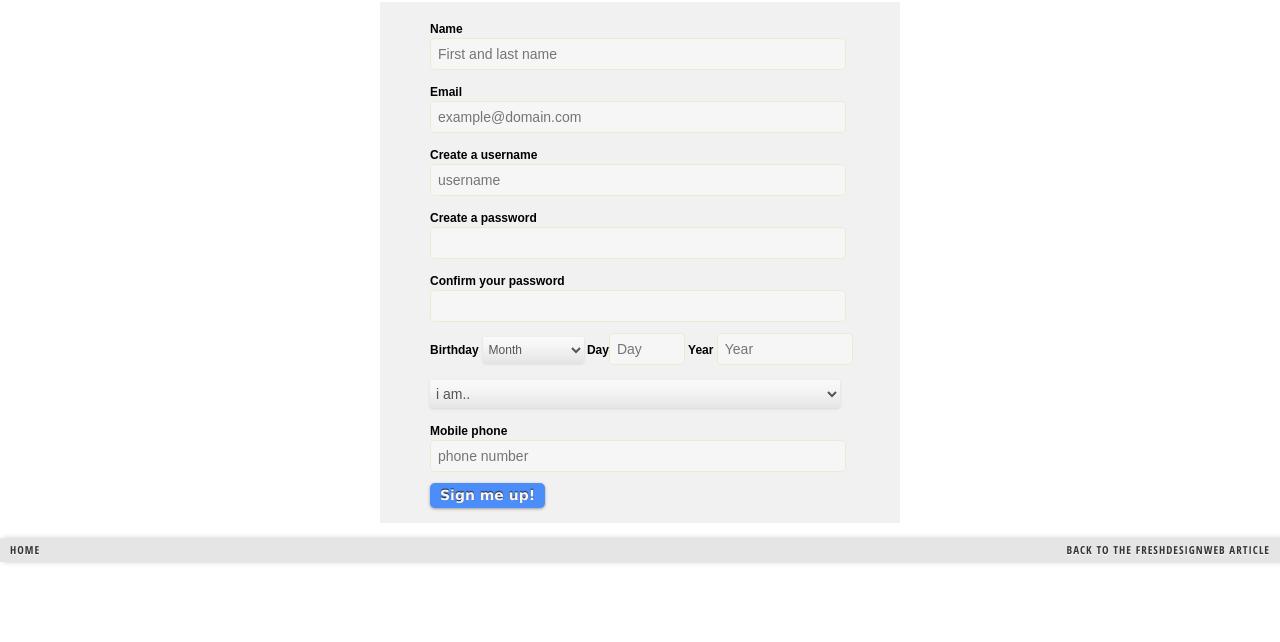
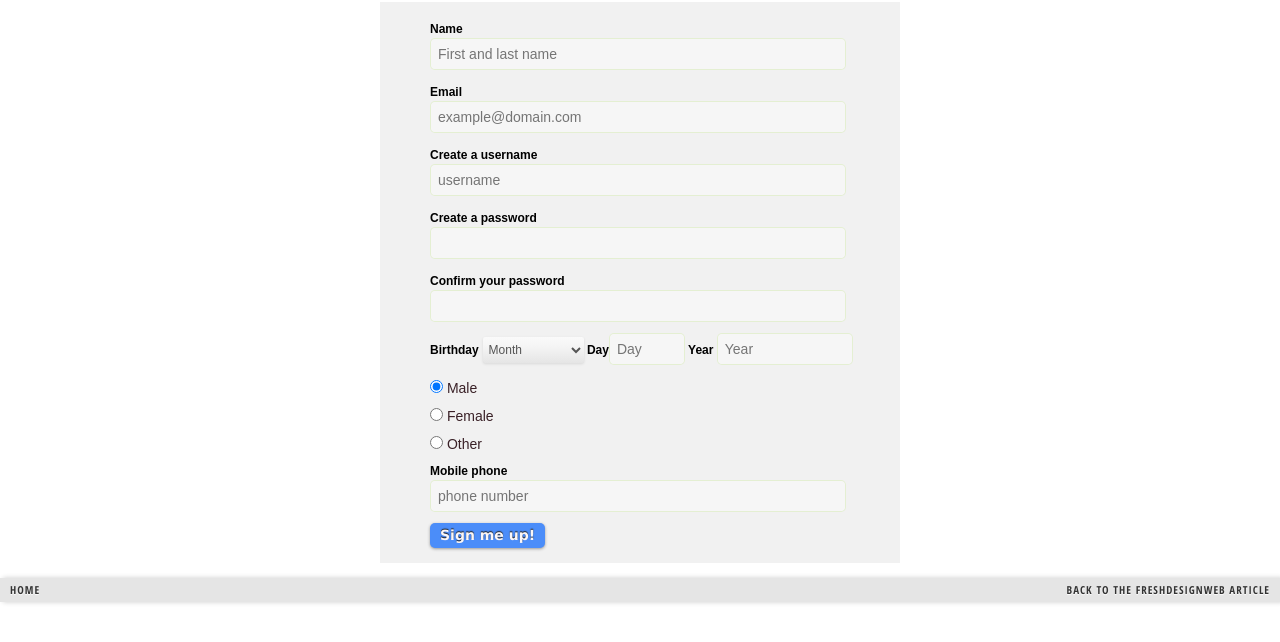
Before and after one commit to manujigena/primerRepositor, a plain HTML site: page index.html in a window 1280 px wide. Shown: the part 142-784 px from the top of the page. Drawn offline with Linux system fonts and the light colour scheme.

Commit message:
Agregado de RadioButton para seleccion de sexo

```diff
--- a/index.html
+++ b/index.html
@@ -56,12 +56,15 @@
                 <label>Year <input class="birthyear" maxlength="4" name="BirthYear" placeholder="Year" required=""></label>
               </fieldset>
 
-            <select class="select-style gender" name="gender">
+            <!--<select class="select-style gender" name="gender">
             <option value="select">i am..</option>
             <option value="m">Male</option>
             <option value="f">Female</option>
             <option value="others">Other</option>
-            </select><br><br>
+            </select><br><br>-->
+            <input type="radio" name="gender" value="male" checked> Male<br>
+            <input type="radio" name="gender" value="female"> Female<br>
+            <input type="radio" name="gender" value="other"> Other
 
             <p class="contact"><label for="phone">Mobile phone</label></p>
             <input id="phone" name="phone" placeholder="phone number" required="" type="text"> <br>
```
